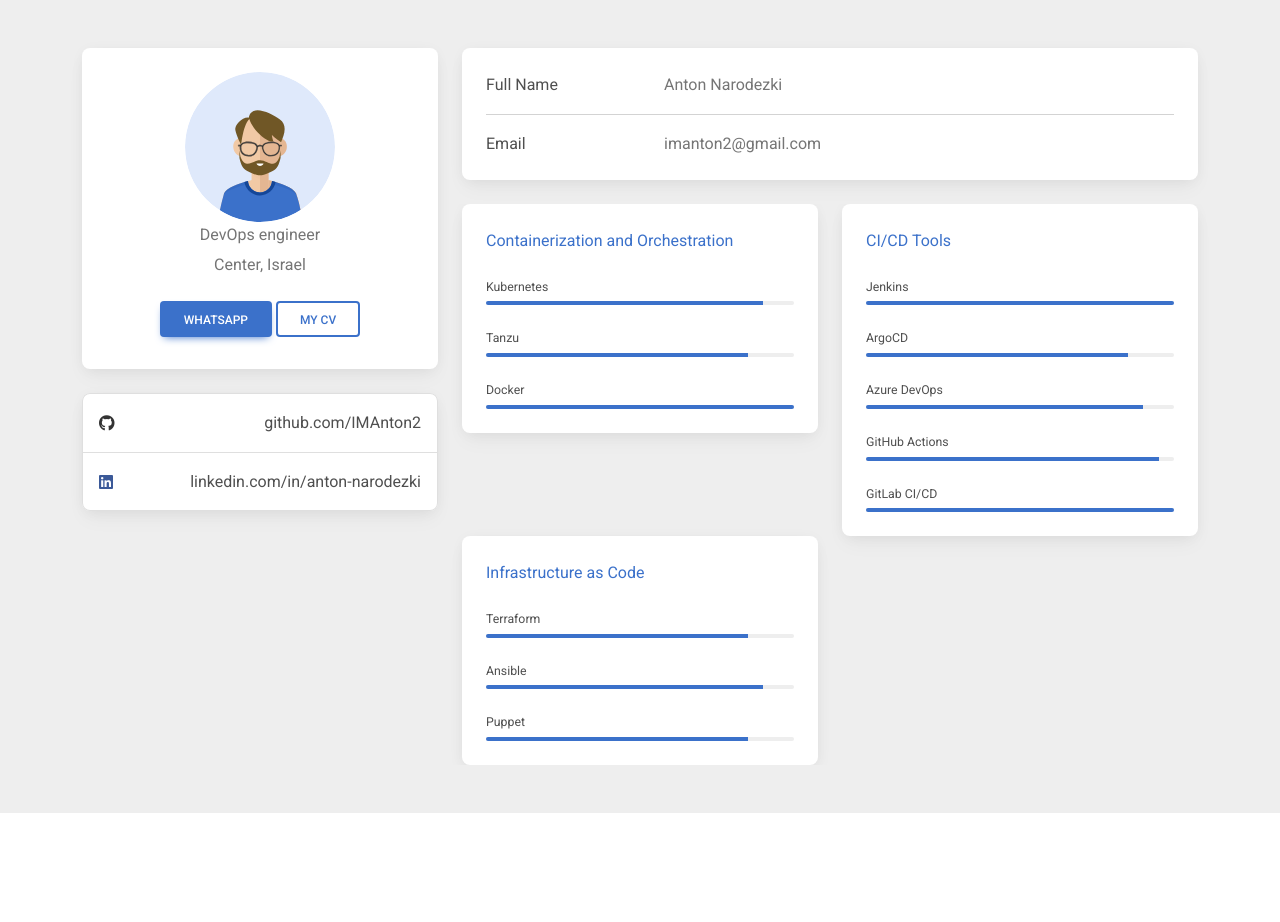
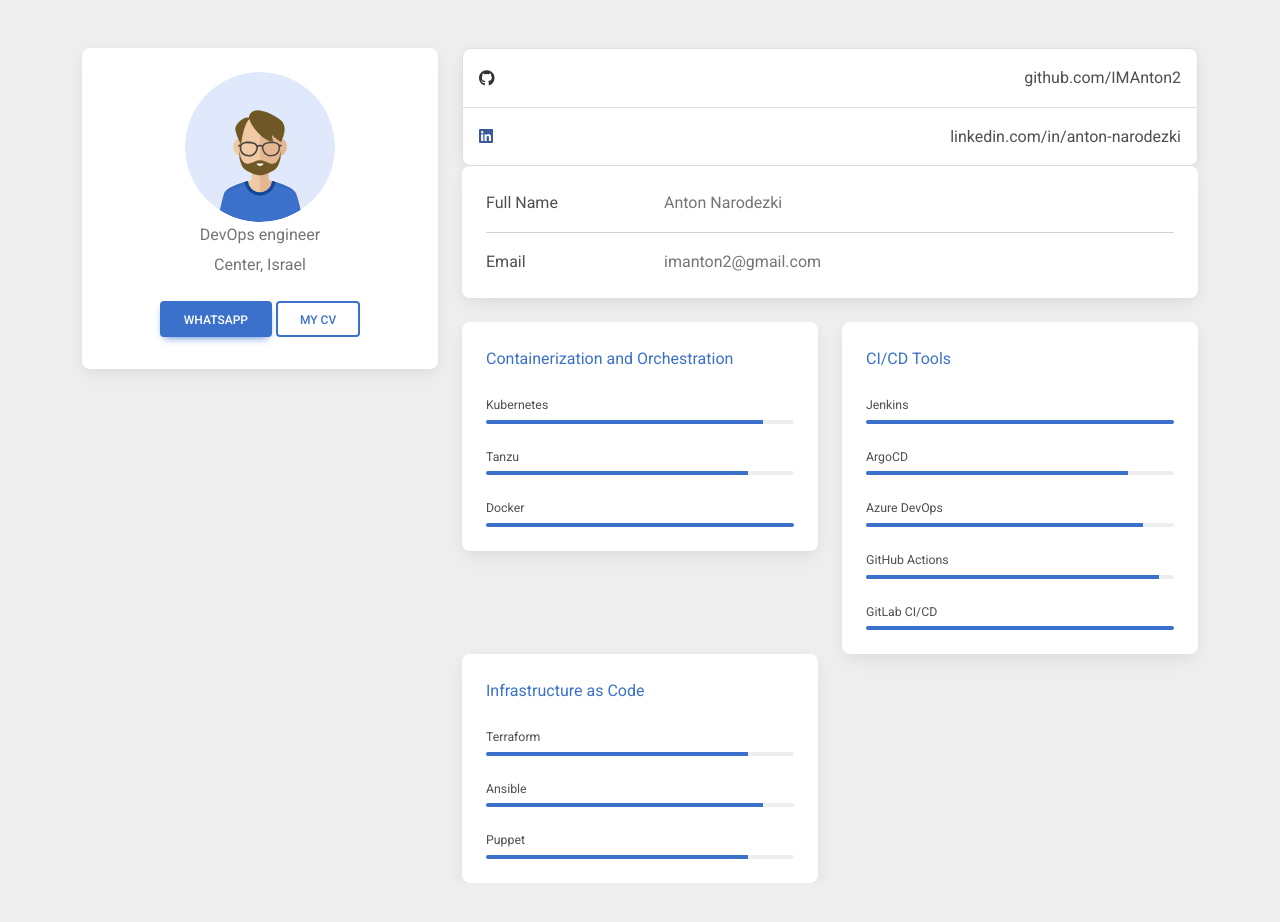
Before and after one commit to IMAnton2/about, a React (Create React App) app: page / in a window 1280 px wide. Shown: the top 922 px of the page. Before the commit the page ends 813 px from the top, so only its background shows below. Built offline with nearby package versions, Linux system fonts and the light colour scheme.

Commit message:
testing skills

```diff
--- a/src/App.js
+++ b/src/App.js
@@ -41,7 +41,10 @@
               </MDBCardBody>
             </MDBCard>
 
-            <MDBCard className="mb-4 mb-lg-0">
+
+          </MDBCol>
+          <MDBCol lg="8">
+          <MDBCard className="mb-4 mb-lg-0">
               <MDBCardBody className="p-0">
                 <MDBListGroup flush className="rounded-3">
                   <MDBListGroupItem className="d-flex justify-content-between align-items-center p-3">
@@ -55,8 +58,6 @@
                 </MDBListGroup>
               </MDBCardBody>
             </MDBCard>
-          </MDBCol>
-          <MDBCol lg="8">
             <MDBCard className="mb-4">
               <MDBCardBody>
                 <MDBRow>
```
